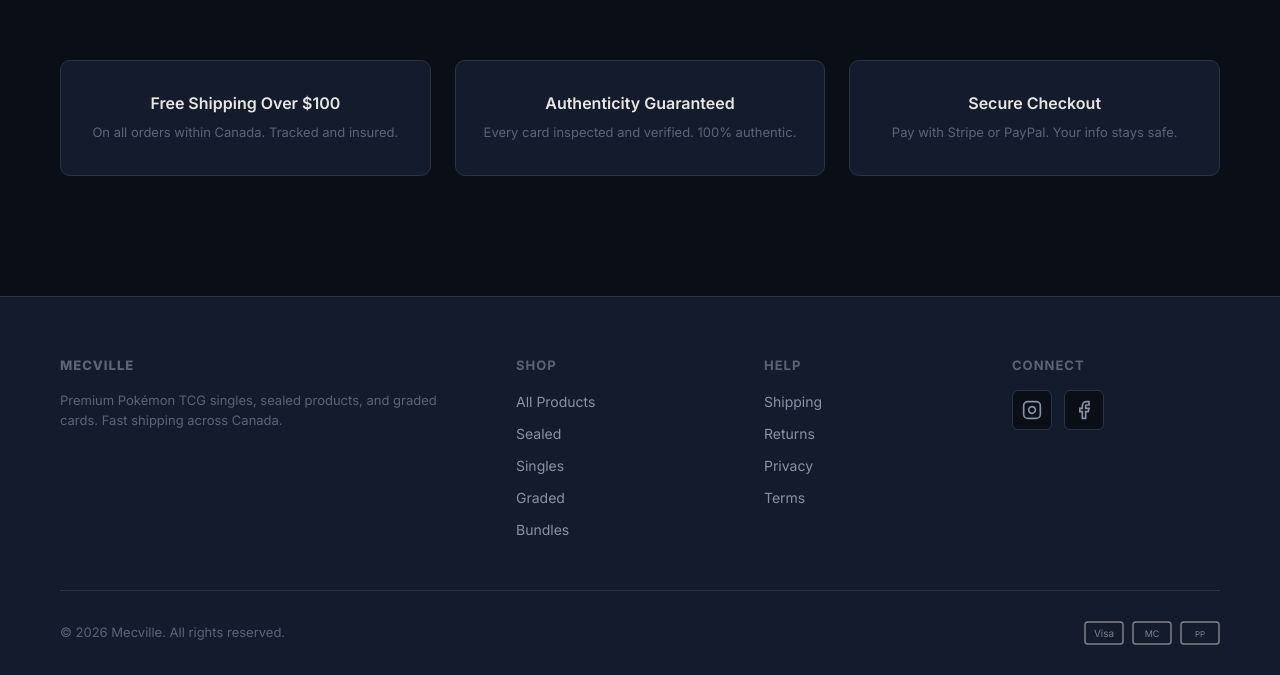
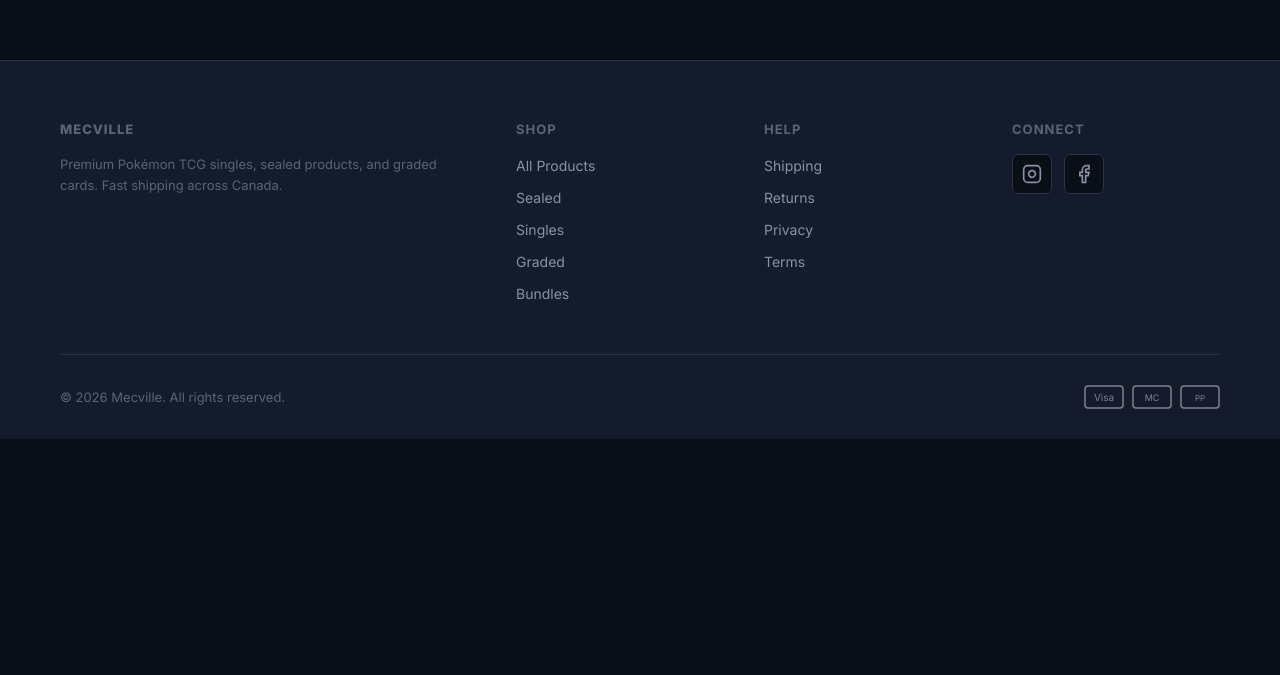
Before and after one commit to BouchraBoumed/mecville_website, a React (Vite) app in the folder front-end/: page / in a window 1280 px wide. Shown: the part 1447-2122 px from the top of the page. After the commit the page ends 1886 px from the top, so only its background shows below. Built offline with nearby package versions, Linux system fonts and the light colour scheme; no server answers.

Commit message:
rm promo section

```diff
--- a/front-end/src/pages/HomePage.jsx
+++ b/front-end/src/pages/HomePage.jsx
@@ -49,25 +49,6 @@ export default function HomePage() {
           )}
         </div>
       </section>
-
-      <section className="section promotions-section">
-        <div className="container">
-          <div className="promo-banner">
-            <div className="promo-content">
-              <h3 className="promo-title">Free Shipping Over $100</h3>
-              <p className="promo-text">On all orders within Canada. Tracked and insured.</p>
-            </div>
-            <div className="promo-content">
-              <h3 className="promo-title">Authenticity Guaranteed</h3>
-              <p className="promo-text">Every card inspected and verified. 100% authentic.</p>
-            </div>
-            <div className="promo-content">
-              <h3 className="promo-title">Secure Checkout</h3>
-              <p className="promo-text">Pay with Stripe or PayPal. Your info stays safe.</p>
-            </div>
-          </div>
-        </div>
-      </section>
     </main>
   );
 }
```
